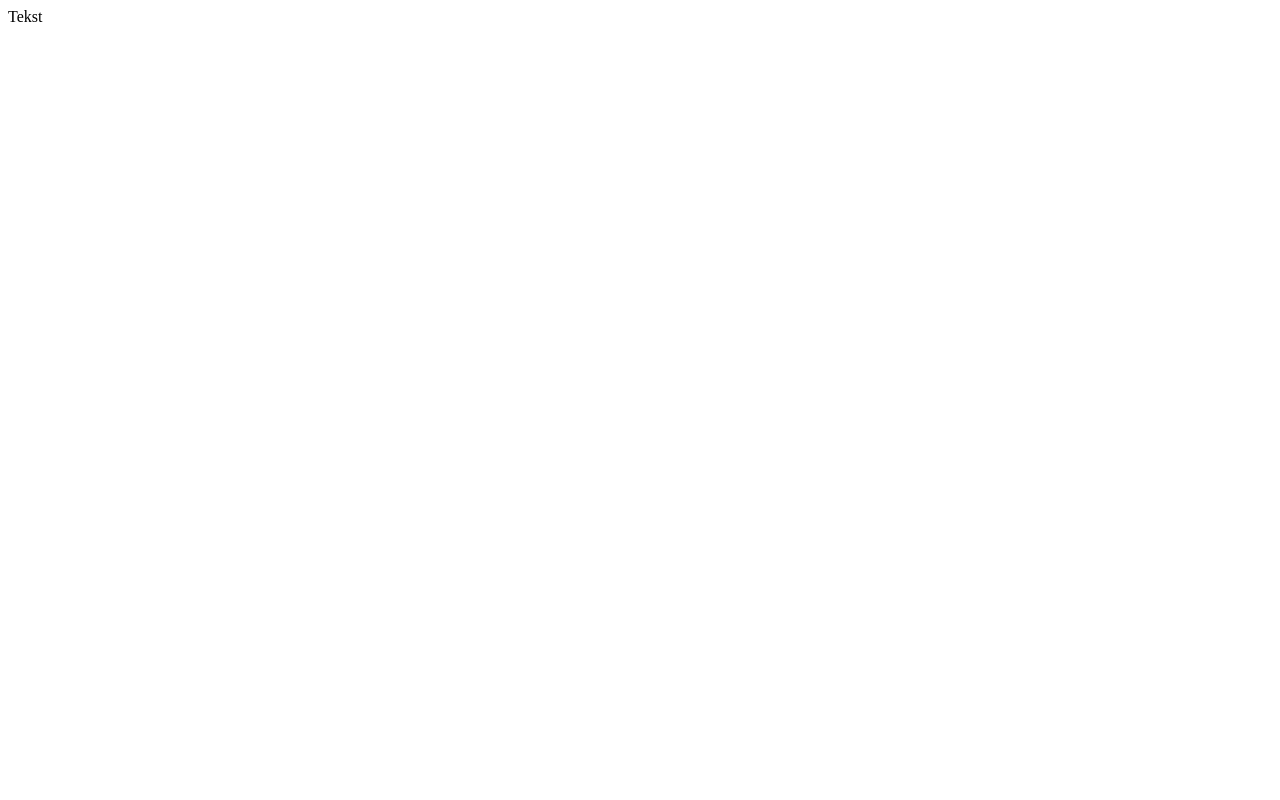
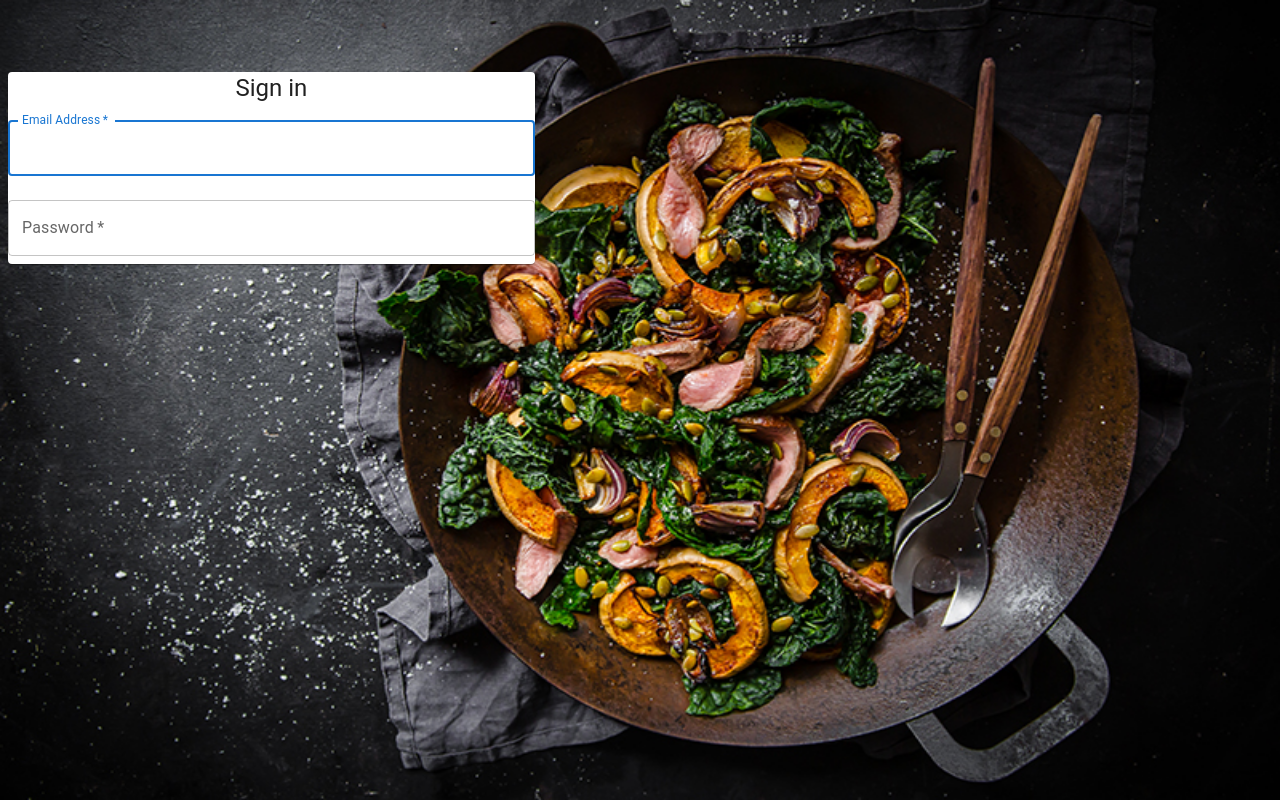
Before and after one commit to Deveneven/TasTier, a React (Create React App) app in the folder frontend/: page / in a window 1280 px wide. Built offline with nearby package versions, Linux system fonts and the light colour scheme.

Commit message:
Create SignInSreen

```diff
--- a/frontend/package.json
+++ b/frontend/package.json
@@ -52,6 +52,9 @@
     "eslint-plugin-react": "^7.29.4",
     "eslint-plugin-react-hooks": "^4.4.0",
     "prettier": "^2.6.2",
-    "typescript": "^4.6.3"
+    "sass": "^1.50.0",
+    "sass-loader": "^12.6.0",
+    "typescript": "^4.6.3",
+    "webpack": "^5.72.0"
   }
 }
--- /dev/null
+++ b/frontend/src/Screen/SignInScreen.scss
@@ -0,0 +1,6 @@
+body{
+    background-image: url('FoodPhoto.jpg');
+    background-repeat: no-repeat;
+    background-attachment: fixed;
+    background-size: 100% 100%;
+}
--- a/frontend/src/Screen/SignInScreen.tsx
+++ b/frontend/src/Screen/SignInScreen.tsx
@@ -1,6 +1,47 @@
 import React from 'react';
+import './SignInScreen.scss';
+import Grid from '@mui/material/Grid';
+import {Card, TextField} from '@mui/material';
+import Typography from '@mui/material/Typography';
 
 function SignInScreen() {
-  return (<span> Tekst </span>);
+  return (
+    <Grid container>
+      <Grid item md={5} xs={12}>
+        <Card
+          sx={{
+            marginTop: 8,
+            display: 'flex',
+            flexDirection: 'column',
+            alignItems: 'center',
+          }}>
+          <Typography component="h1" variant="h5">
+              Sign in
+          </Typography>
+          <TextField
+            margin="normal"
+            required
+            fullWidth
+            id="email"
+            label="Email Address"
+            name="email"
+            autoComplete="email"
+            autoFocus
+          />
+          <TextField
+            margin="normal"
+            required
+            fullWidth
+            name="password"
+            label="Password"
+            type="password"
+            id="password"
+            autoComplete="current-password"
+          />
+        </Card>
+      </Grid>
+      <Grid item md={7} xs={0}></Grid>
+    </Grid>
+  );
 }
 export default SignInScreen;
```
Also changed, not shown: frontend/src/Shared/Card/Card.scss (added, +12 -0 lines), frontend/src/Shared/Card/Card.tsx (added, +12 -0 lines), frontend/src/Screen/FoodPhoto.jpg (added), 1 other file (tests, documents, lock files or other folders).
